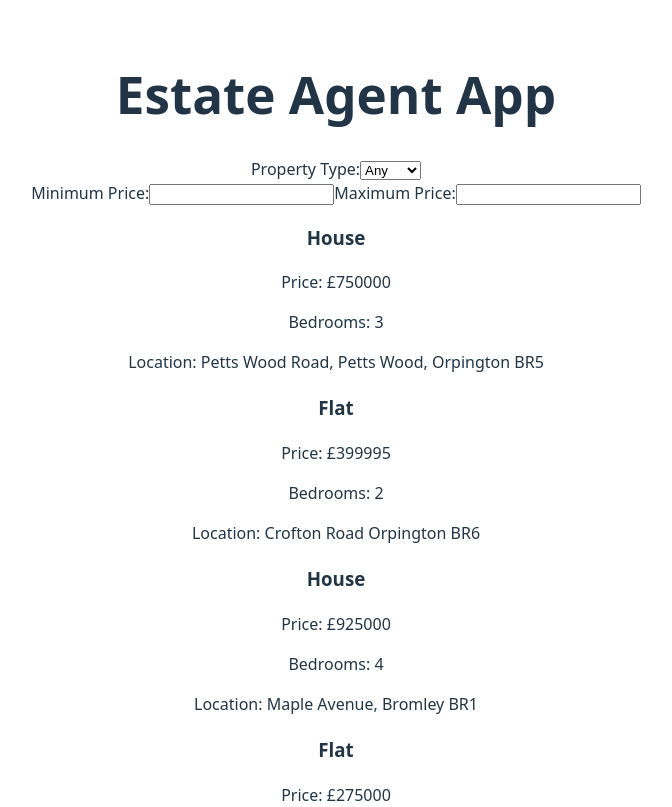
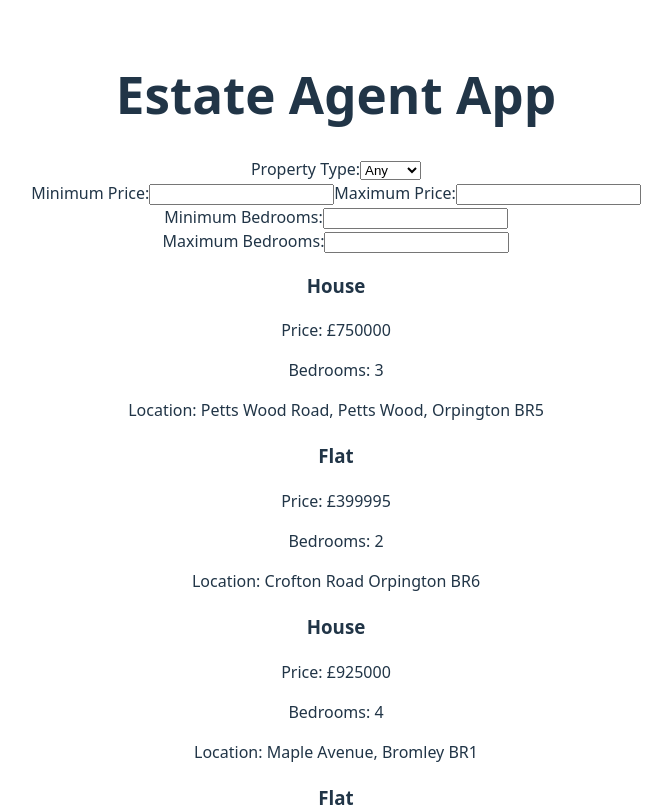
Before and after one commit to Gangulyy/React-CW, a React (Vite) app in the folder Estate-Agent-CW/: page / in a window 1280 px wide. Shown: the top 807 px of the page, without its empty margins (304-976 px from the left). Built offline with nearby package versions, Linux system fonts and the light colour scheme.

Commit message:
minimum maximum bedrooms

```diff
--- a/Estate-Agent-CW/src/App.jsx
+++ b/Estate-Agent-CW/src/App.jsx
@@ -8,9 +8,10 @@ function App() {
   const [selectedType, setSelectedType] = useState('');
   const [minPrice, setMinPrice] = useState('');
   const [maxPrice, setMaxPrice] = useState('');
+  const [minBedrooms, setMinBedrooms] = useState('');
+  const [maxBedrooms, setMaxBedrooms] = useState('');
 
-
-  // Create an empty list to store what we want to show
+  // empty list to store what we want to show
   const propertyElements = [];
 
   // Normal for loop
@@ -33,6 +34,18 @@ function App() {
       continue;
     }
 
+
+    // filter by minimum price
+    if (minBedrooms !== '' && property.bedrooms < Number(minBedrooms)) {
+      continue;
+    }
+
+    // filter by maximum price
+    if (maxBedrooms !== '' && property.bedrooms > Number(maxBedrooms)) {
+      continue;
+    }
+
+
     propertyElements.push(
       <div key={property.id} style={{ marginBottom: '20px' }}>
         <h3>{property.type}</h3>
@@ -44,6 +57,7 @@ function App() {
   }
 
   return (
+
     <div>
       <h1>Estate Agent App</h1>
       <label>
@@ -58,6 +72,7 @@ function App() {
         </select>
       </label>
 
+
     <div>
       <label>
         Minimum Price:
@@ -67,6 +82,8 @@ function App() {
           onChange={(event) => setMinPrice(event.target.value)}
         />
       </label>
+
+
 
       <label>
         Maximum Price:
@@ -78,6 +95,27 @@ function App() {
       </label>
     </div>
 
+    <div>
+      <label>
+        Minimum Bedrooms:
+        <input
+          type="number"
+          value={minBedrooms}
+          onChange={(event) => setMinBedrooms(event.target.value)}
+        />
+      </label>
+    </div>
+
+    <div>
+      <label>
+        Maximum Bedrooms:
+        <input
+          type="number"
+          value={maxBedrooms}
+          onChange={(event) => setMaxBedrooms(event.target.value)}
+        />
+      </label>
+    </div>
 
 
       {propertyElements}
```
